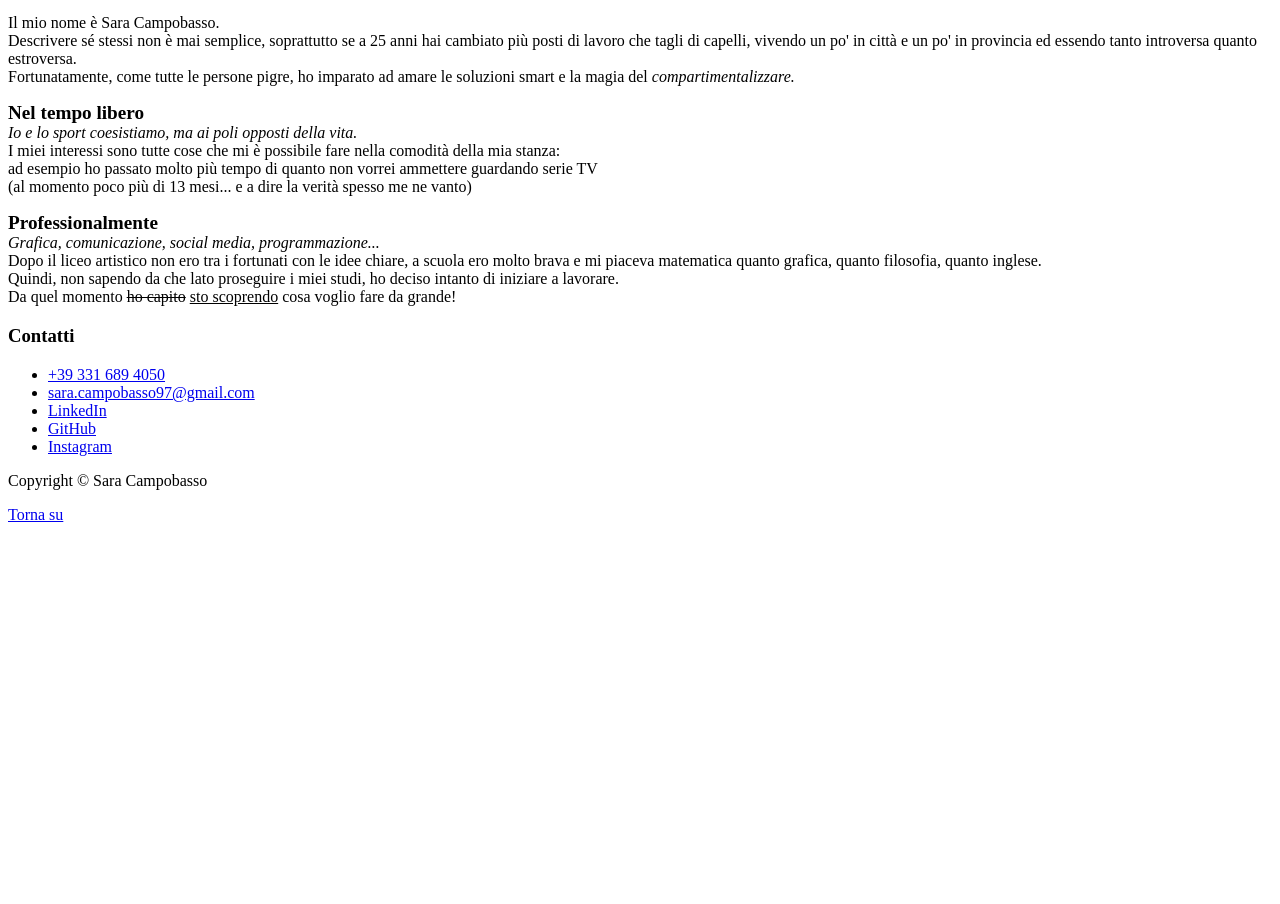
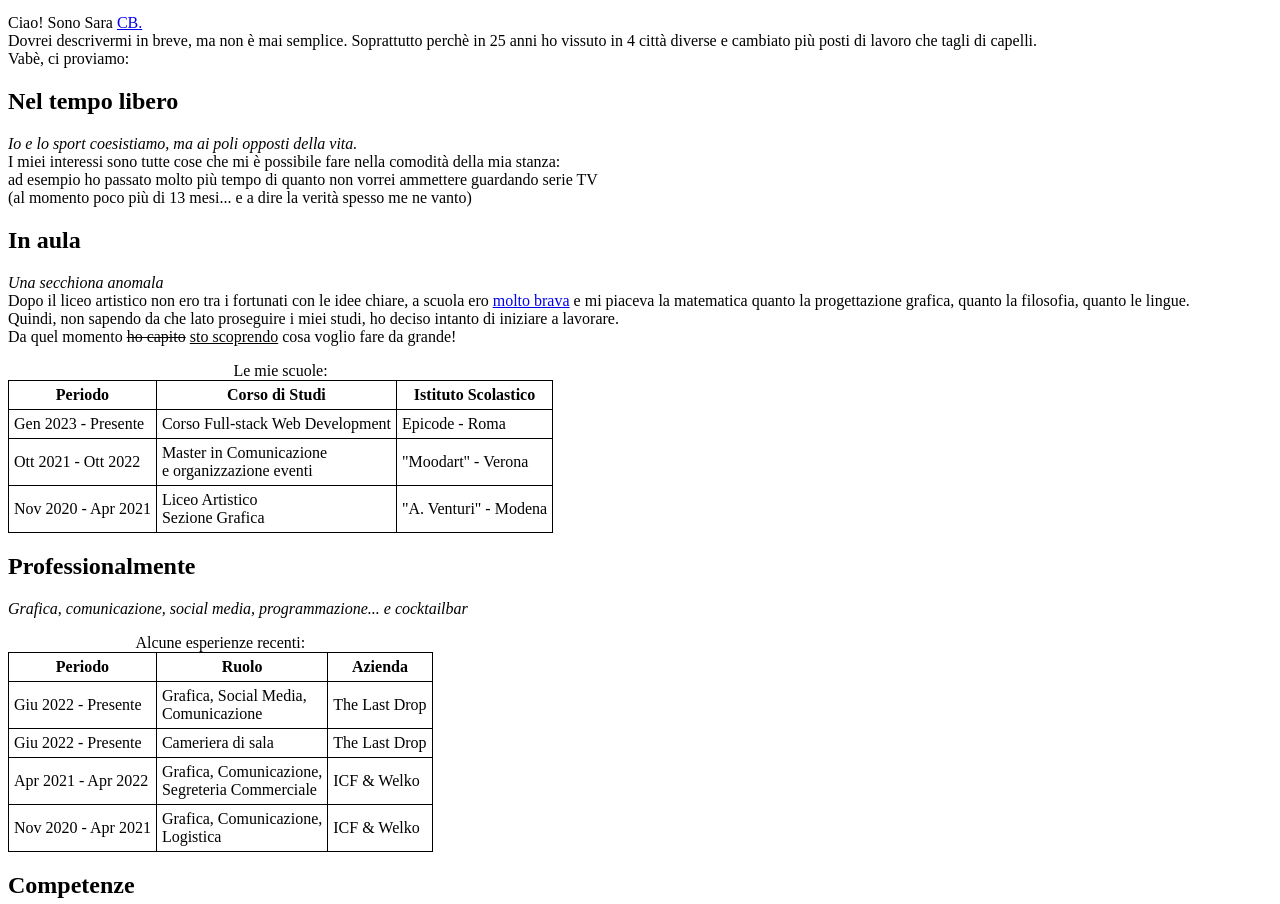
Before and after one commit to Sara-Cb/Epicode, a plain HTML site: page Week 1/Day 1/Sara_cb.html in a window 1280 px wide. Shown: the part 348-1252 px from the top of the page. Before the commit the page ends 880 px from the top, so only its background shows below. Drawn offline with Linux system fonts and the light colour scheme.

Commit message:
Completamento esercizio day1

```diff
--- a/Week 1/Day 1/Sara_cb.html
+++ b/Week 1/Day 1/Sara_cb.html
@@ -25,36 +25,123 @@
         sara.campobasso97@gmail.com
     </h2>
     <main>
+        <Section id="intro">
             <a href="https://www.linkedin.com/in/sara-campobasso/" title="Trovami su LinkedIn" target="_blank">
                 <img id="miafoto" src="assets/img/foto-cv.jpg" alt="Ciao, sono Sara!" width="20%" />
             </a>
             <p id="mipresento">
-            Il mio nome è Sara Campobasso. <br>
-            Descrivere sé stessi non è mai semplice,
-            soprattutto se a 25 anni hai cambiato più posti di lavoro che tagli di capelli,
-            vivendo un po' in città e un po' in provincia ed essendo tanto introversa quanto estroversa. <br>
-            Fortunatamente, come tutte le persone pigre, ho imparato ad amare le soluzioni smart
-            e la magia del <i>compartimentalizzare.</i>
+                Ciao! Sono Sara <a href="https://it.wikipedia.org/wiki/Campobasso" target="_blank"
+                    title="Campobasso">CB.</a> <br>
+                Dovrei descrivermi in breve, ma non è mai semplice.
+                Soprattutto perchè in 25 anni ho vissuto in 4 città diverse e cambiato più posti di lavoro che tagli di
+                capelli. <br>
+                Vabè, ci proviamo:
             </p>
-
+        </Section>
+        <h2> Nel tempo libero </h2>
         <p>
-            <b><span style="font-size: 1.2em;"> Nel tempo libero </span></b> <br>
             <i>Io e lo sport coesistiamo, ma ai poli opposti della vita.</i><br>
             I miei interessi sono tutte cose che mi è possibile fare nella comodità della mia stanza: <br>
             ad esempio ho passato molto più tempo di quanto non vorrei ammettere guardando serie TV <br>
             (al momento poco più di 13 mesi... e a dire la verità spesso me ne vanto)
         </p>
-    </main>
-    <div id="work">
+
+        <section id="school">
+            <h2> In aula </h2>
             <p>
-            <b><span style="font-size: 1.2em;"> Professionalmente </span></b> <br>
-            <i>Grafica, comunicazione, social media, programmazione...</i><br>
-            Dopo il liceo artistico non ero tra i fortunati con le idee chiare, a scuola ero molto brava e mi piaceva
-            matematica quanto grafica, quanto filosofia, quanto inglese.<br>
+                <i>Una secchiona anomala</i><br>
+                Dopo il liceo artistico non ero tra i fortunati con le idee chiare, a scuola ero
+                <a href="https://i.giphy.com/media/xT1TU05efwF5YtaXdK/200w.webp" target="_blank">molto brava</a> e mi
+                piaceva la matematica quanto la progettazione grafica, quanto la filosofia, quanto le lingue.<br>
                 Quindi, non sapendo da che lato proseguire i miei studi, ho deciso intanto di iniziare a lavorare. <br>
                 Da quel momento <del>ho capito</del> <ins>sto scoprendo</ins> cosa voglio fare da grande!
             </p>
-    </div>
+            <table id="formazione">
+                <caption>Le mie scuole:</caption>
+                <thead>
+                    <tr>
+                        <th>Periodo</th>
+                        <th>Corso di Studi</th>
+                        <th>Istituto Scolastico</th>
+                    </tr>
+                </thead>
+                <tbody>
+                    <tr>
+                        <td>Gen 2023 - Presente</td>
+                        <td>Corso Full-stack Web Development</td>
+                        <td>Epicode - Roma</td>
+                    </tr>
+                    <tr>
+                        <td>Ott 2021 - Ott 2022</td>
+                        <td>Master in Comunicazione <br>e organizzazione eventi</td>
+                        <td>"Moodart" - Verona</td>
+                    </tr>
+                    <tr>
+                        <td>Nov 2020 - Apr 2021</td>
+                        <td>Liceo Artistico <br>
+                            Sezione Grafica</td>
+                        <td>"A. Venturi" - Modena</td>
+                    </tr>
+                </tbody>
+            </table>
+        </section>
+        <section id="work">
+            <h2> Professionalmente </h2>
+            <p>
+                <i>Grafica, comunicazione, social media, programmazione... e cocktailbar</i><br>
+            </p>
+            <table id="esperienze">
+                <caption>Alcune esperienze recenti:</caption>
+                <thead>
+                    <tr>
+                        <th>Periodo</th>
+                        <th>Ruolo</th>
+                        <th>Azienda</th>
+                    </tr>
+                </thead>
+                <tbody>
+                    <tr>
+                        <td>Giu 2022 - Presente</td>
+                        <td>Grafica, Social Media,<br>
+                            Comunicazione</td>
+                        <td>The Last Drop</td>
+                    </tr>
+                    <tr>
+                        <td>Giu 2022 - Presente</td>
+                        <td>Cameriera di sala</td>
+                        <td>The Last Drop</td>
+                    </tr>
+                    <tr>
+                        <td>Apr 2021 - Apr 2022</td>
+                        <td>Grafica, Comunicazione, <br>Segreteria Commerciale</td>
+                        <td>ICF & Welko</td>
+                    </tr>
+                    <tr>
+                        <td>Nov 2020 - Apr 2021</td>
+                        <td>Grafica, Comunicazione, <br>Logistica</td>
+                        <td>ICF & Welko</td>
+                    </tr>
+                </tbody>
+            </table>
+        </section>
+        <section id="skills">
+            <h2> Competenze </h2>
+            <label for="acquisite">Le mie competenze</label>
+            <ul id="acquisite">
+                <li>Problem solving</li>
+                <li>Adobe CC</li>
+                <li>Team-Work</li>
+            </ul>
+            <label for="daAcquisire">Competenze da acquisire</label>
+            <ul id="daAcquisire">
+                <li>HTML</li>
+                <li>CSS</li>
+                <li>Lavorare a maglia</li>
+            </ol>
+        </section>
+    </main>
+
+
     <div id="contatti">
         <h3>
             Contatti
--- a/Week 1/Day 1/assets/css/style.css
+++ b/Week 1/Day 1/assets/css/style.css
@@ -0,0 +1,14 @@
+#esperienze, #formazione {
+    border-width: 1px;
+    border-style: solid;
+    border-color: black;
+    border-collapse: collapse;
+}
+
+td, th {
+    border-width: 1px;
+    border-style: solid;
+    border-color: black;
+    border-collapse: collapse;
+    padding: 5px;
+}
```
Lines whose indentation alone changed are shown as unchanged.
